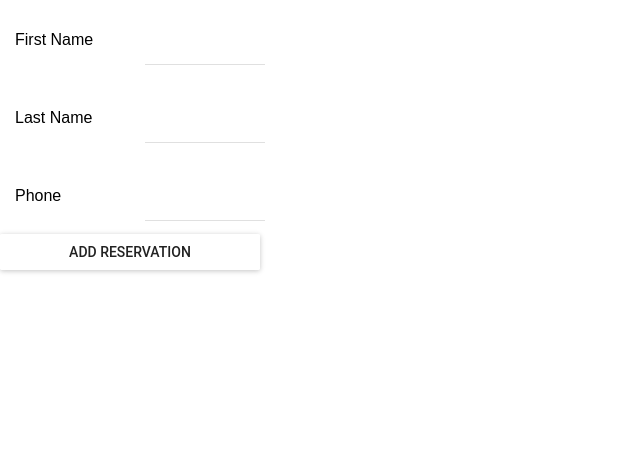
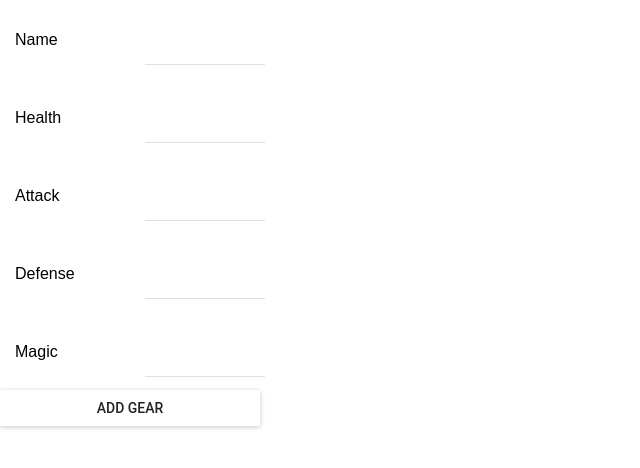
Before and after one commit to sshilal1/freefolk, a React (Create React App) app in the folder client/: page / in a window 1280 px wide. Shown: the top 468 px of the page, without its empty margins (0-640 px from the left). Built offline with nearby package versions, Linux system fonts and the light colour scheme.

Commit message:
adjusted addgear stuff

```diff
--- a/client/src/App.js
+++ b/client/src/App.js
@@ -16,10 +16,27 @@ export default class App extends React.Component {
 	constructor() {
 		super();
 		this.state = {
-			reservations : []
+			reservations : [],
+			gear : [],
+			orbs : []
 		}
+
+		this.addGear = this.addGear.bind(this);
 		this.addReservation = this.addReservation.bind(this);
 		this.removeReservation = this.removeReservation.bind(this);
+	}
+
+	addGear(gear) {
+		axios.post('/gear', gear)
+		.then( (response) => {
+			console.log(response);
+			this.setState({
+				gear : response.data
+			})
+		})
+		.catch(function (error) {
+			console.log(error);
+		});
 	}
 
 	addReservation(reservation) {
@@ -81,16 +98,23 @@ export default class App extends React.Component {
 		const {reservations} = this.state;
 
 		const ReservationEntries = reservations.map((reservation, index) => {
-			return <ReservationEntry key={reservation.id} id={reservation.id} edit={this.editReservation} remove={this.removeReservation} firstname={reservation.firstname} lastname={reservation.lastname} number={reservation.number}/>
+			return <ReservationEntry
+			key={reservation.id}
+			id={reservation.id}
+			edit={this.editReservation}
+			remove={this.removeReservation}
+			firstname={reservation.name}
+			lastname={reservation.attack}
+			number={reservation.defense}/>
 		})
 
 		return (
 			<MuiThemeProvider>
-        <div>
-				  <EntryAdder onAdd={this.addReservation}/>
-				  <ol>{ReservationEntries}</ol>
-			  </div>
-      </MuiThemeProvider>
+        		<div>
+				  	<EntryAdder onAdd={this.addGear}/>
+				  	<ol>{ReservationEntries}</ol>
+			  	</div>
+      		</MuiThemeProvider>
 		)
 	}
 }
--- a/client/src/components/EntryAdder.js
+++ b/client/src/components/EntryAdder.js
@@ -9,10 +9,11 @@ export default class EntryAdder extends React.Component {
 	constructor(props) {
 		super(props);
 		this.state = {
-			firstname : '',
-			lastname : '',
-			number : '',
-			id : 0
+			name: '',
+			health: '',
+			attack: '',
+			defense: '',
+			magic: ''
 		}
 
 		this.handleInputChange = this.handleInputChange.bind(this);
@@ -23,13 +24,13 @@ export default class EntryAdder extends React.Component {
 		const target = event.target;
 
 		this.setState({
-			[target.name] : target.value
+			[target.name]: target.value
 		})
 	}
 
 	handleSubmit(event) {
 		var newId = shortid.generate();
-		var entry = Object.assign({}, this.state, {id : newId});
+		var entry = Object.assign({}, this.state, { id: newId });
 
 		console.log(entry);
 		event.preventDefault();
@@ -50,16 +51,22 @@ export default class EntryAdder extends React.Component {
 			<div>
 				<form onSubmit={this.handleSubmit}>
 					<div>
-						<label style={style}>First Name</label>
-						<TextField style={style} name="firstname" onChange={this.handleInputChange}/>
+						<label style={style}>Name</label>
+						<TextField style={style} name="name" onChange={this.handleInputChange} />
 					</div><div>
-						<label style={style}>Last Name</label>
-						<TextField style={style} name="lastname" onChange={this.handleInputChange}/>
+						<label style={style}>Health</label>
+						<TextField style={style} name="health" onChange={this.handleInputChange} />
 					</div><div>
-						<label style={style}>Phone</label>
-						<TextField style={style} name="number" onChange={this.handleInputChange}/>
+						<label style={style}>Attack</label>
+						<TextField style={style} name="attack" onChange={this.handleInputChange} />
+					</div><div>
+						<label style={style}>Defense</label>
+						<TextField style={style} name="defense" onChange={this.handleInputChange} />
+					</div><div>
+						<label style={style}>Magic</label>
+						<TextField style={style} name="magic" onChange={this.handleInputChange} />
 					</div>
-					<RaisedButton style={{width:"260px"}} type="submit" label="Add Reservation" />
+					<RaisedButton style={{ width: "260px" }} type="submit" label="Add Gear" />
 				</form>
 			</div>
 		)
--- a/package.json
+++ b/package.json
@@ -5,9 +5,10 @@
   "main": "index.js",
   "scripts": {
     "test": "echo \"Error: no test specified\" && exit 1",
-    "start": "concurrently \"npm run server\" \"npm run client\"",
+    "start": "concurrently \"npm run server\" \"npm run client\" \"npm run mg\"",
     "server": "node start-subfolder.js app",
-    "client": "node start-subfolder.js client"
+    "client": "node start-subfolder.js client",
+    "mg": "mongod"
   },
   "author": "",
   "license": "ISC",
```
Also changed, not shown: 1 other file (tests, documents, lock files or other folders). Lines whose indentation alone changed are shown as unchanged.
